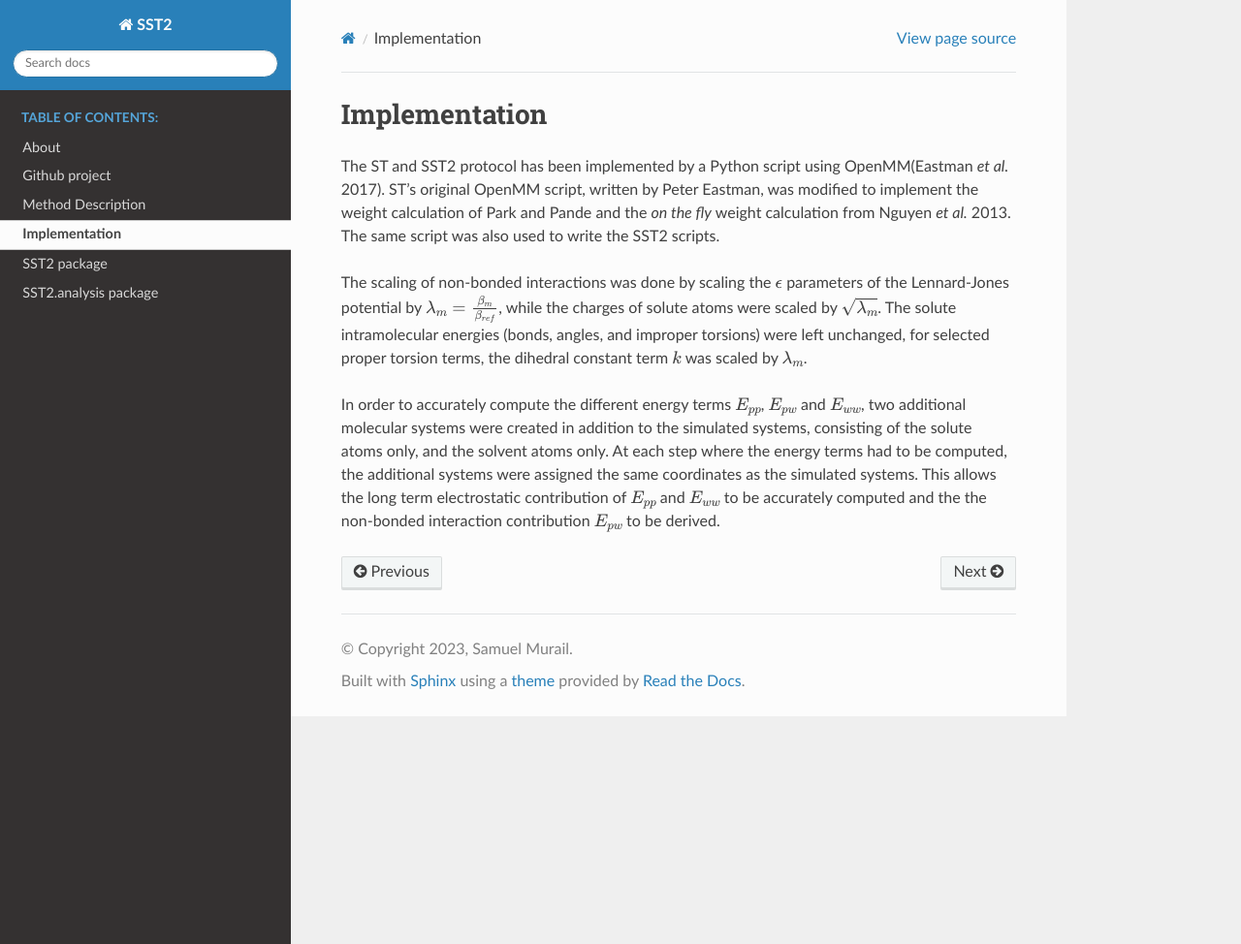
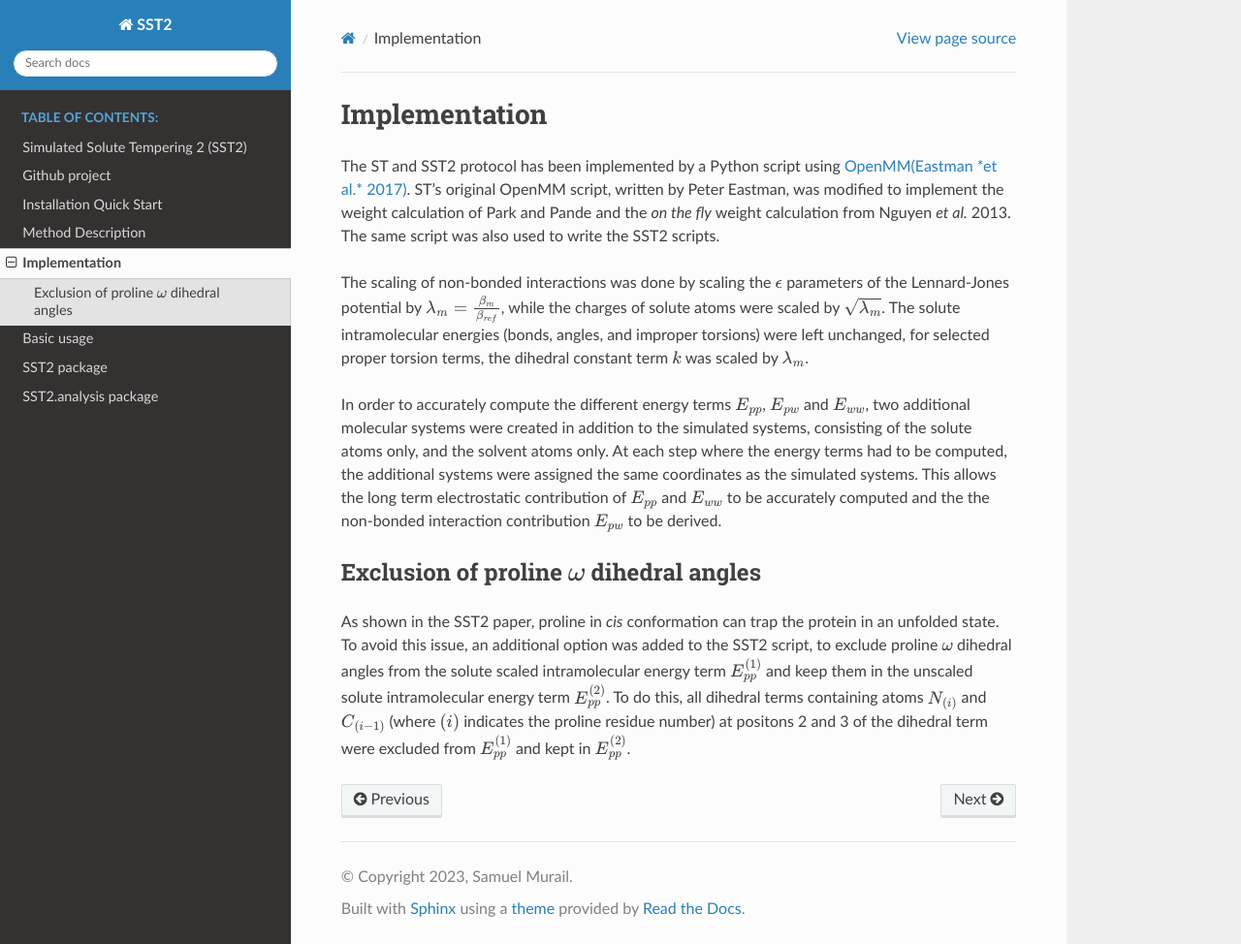
Before and after one commit to Yiming-Zuo/SST2, a Sphinx documentation site: the page built from docs/source/implementation.rst, in a window 1280 px wide and 974 px high. Shown: the whole window at 97% size. Built offline with Sphinx 7.4.7 and the Read the Docs theme 2.0.0, drawn with Linux system fonts in a browser that asks for light colours.

Commit message:
Add installation and usage

```diff
--- a/docs/source/implementation.rst
+++ b/docs/source/implementation.rst
@@ -2,7 +2,7 @@ Implementation
 ==============
 
 The ST and SST2 protocol has been implemented by a Python
-script using OpenMM(Eastman *et al.* 2017).
+script using `OpenMM(Eastman *et al.* 2017) <https://openmm.org/>`_.
 ST's original OpenMM script, written by Peter Eastman, was
 modified to implement the weight calculation of
 Park and Pande
@@ -29,3 +29,15 @@ computed, the additional systems were assigned the same coordinates as
 the simulated systems. This allows the long
 term electrostatic contribution of :math:`E_{pp}` and :math:`E_{ww}` to be accurately computed
 and the the non-bonded interaction contribution :math:`E_{pw}` to be derived.
+
+Exclusion of proline :math:`\omega` dihedral angles
+---------------------------------------------------
+
+As shown in the SST2 paper, proline in *cis* conformation can trap the protein in an unfolded state.
+To avoid this issue, an additional option
+was added to the SST2 script, to exclude proline :math:`\omega` dihedral angles
+from the solute scaled intramolecular energy term :math:`E_{pp}^{(1)}` and keep
+them in the unscaled solute intramolecular energy term :math:`E_{pp}^{(2)}`.
+To do this, all dihedral terms containing atoms :math:`N_{(i)}` and :math:`C_{(i-1)}` (where :math:`(i)`
+indicates the proline residue number) at positons 2 and 3 of the dihedral term were
+excluded from :math:`E_{pp}^{(1)}` and kept in :math:`E_{pp}^{(2)}`.
--- a/docs/source/index.rst
+++ b/docs/source/index.rst
@@ -14,8 +14,10 @@ Welcome to SST2's documentation!
 
    readme
    Github project <https://github.com/samuelmurail/SST2>
+   installation
    method
    implementation
+   usage
    SST2
    SST2.analysis
 
--- a/docs/source/readme.rst
+++ b/docs/source/readme.rst
@@ -1,5 +1,2 @@
-About
-=====
-
 .. include:: ../../README.md
     :parser: myst_parser.sphinx_
```
Also changed, not shown: docs/source/installation.md (added, +57 -0 lines), docs/source/usage.md (added, +47 -0 lines), environment.yml (added, +12 -0 lines), 1 other file.
